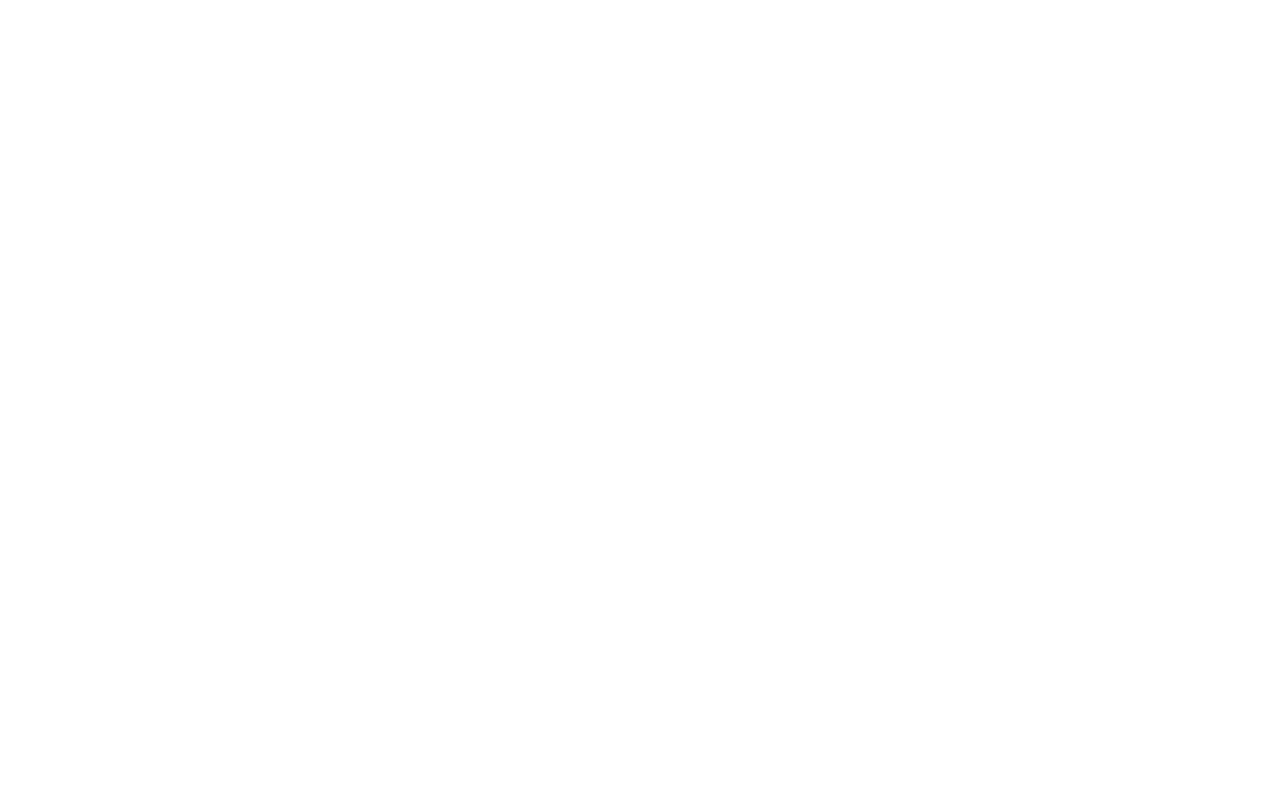
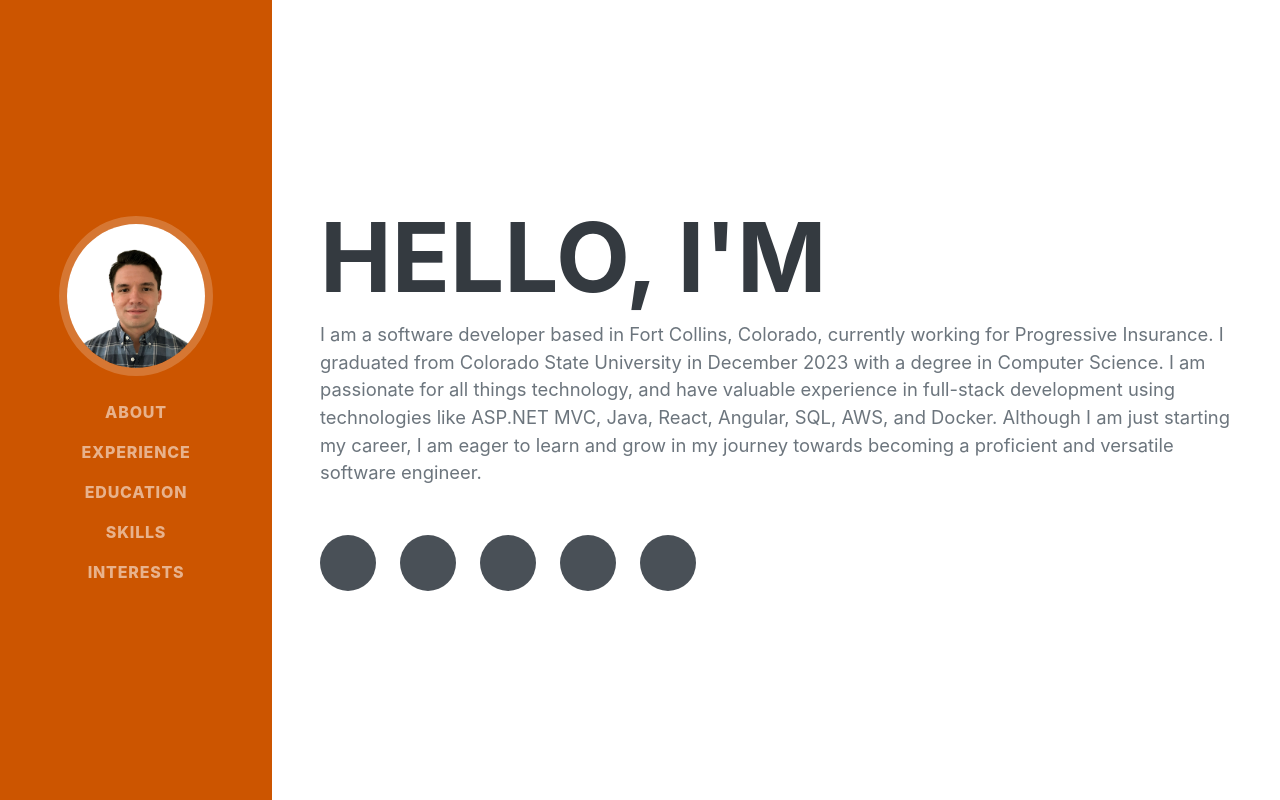
Before and after one commit to jbarkie/portfolio, a Next.js app: page / in a window 1280 px wide. Shown: the top 800 px of the page. Built offline with nearby package versions, Linux system fonts and the light colour scheme; a web font is replaced by a local one.

Commit message:
Render children inside the root div in RootLayout component

```diff
--- a/src/app/layout.tsx
+++ b/src/app/layout.tsx
@@ -28,7 +28,7 @@ export default function RootLayout({
   return (
     <html lang="en" className={`${sofia.variable}`}>
       <body id="page-top">
-        <div id="root"></div>
+        <div id="root">{children}</div>
         <ClientScripts />
       </body>
     </html>
```
